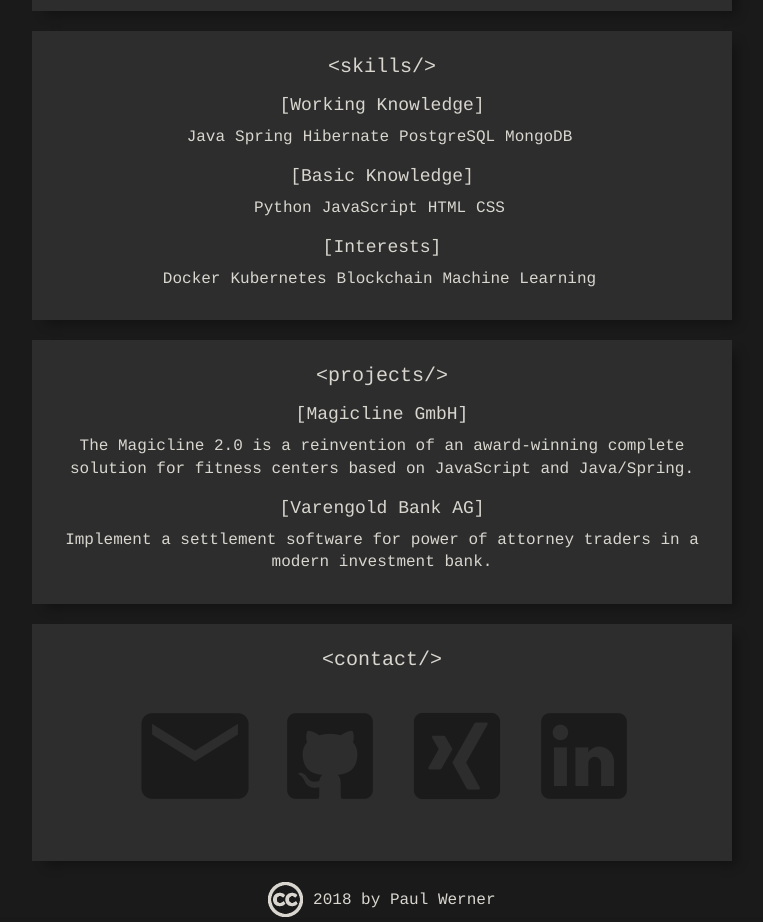
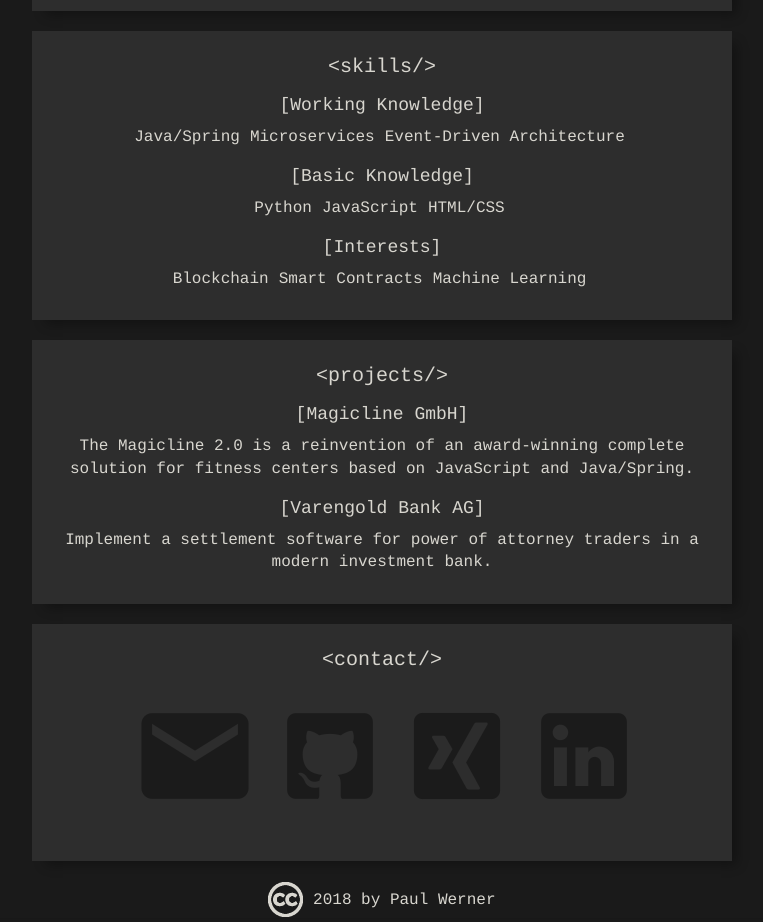
Before and after one commit to pashc/website, a Vue app: page / in a window 1280 px wide. Shown: the part 860-1782 px from the top of the page, without its empty margins (258-1021 px from the left). Built offline with nearby package versions, Linux system fonts and the light colour scheme.

Commit message:
update skills

```diff
--- a/src/components/Skills.vue
+++ b/src/components/Skills.vue
@@ -13,18 +13,16 @@
 <script>
     export default {
         name: "Skills",
-    data () {
+        data() {
             return {
                 title: "skills",
                 abilities: [
                     {
                         grade: "Working Knowledge",
                         skills: [
-              "Java",
-              "Spring",
-              "Hibernate",
-              "PostgreSQL",
-              "MongoDB"
+                            "Java/Spring",
+                            "Microservices",
+                            "Event-Driven Architecture"
                         ]
                     },
                     {
@@ -32,16 +30,14 @@
                         skills: [
                             "Python",
                             "JavaScript",
-              "HTML",
-              "CSS"
+                            "HTML/CSS"
                         ]
                     },
                     {
                         grade: "Interests",
                         skills: [
-              "Docker",
-              "Kubernetes",
                             "Blockchain",
+                            "Smart Contracts",
                             "Machine Learning"
                         ]
                     }
```
Lines whose indentation alone changed are shown as unchanged.
